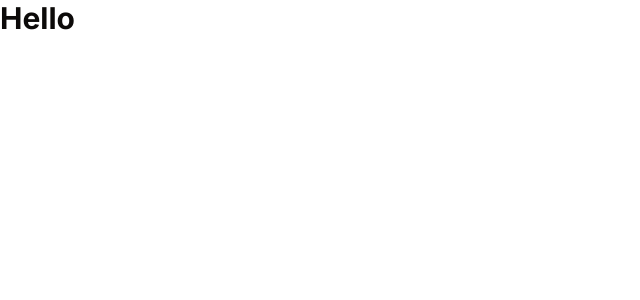
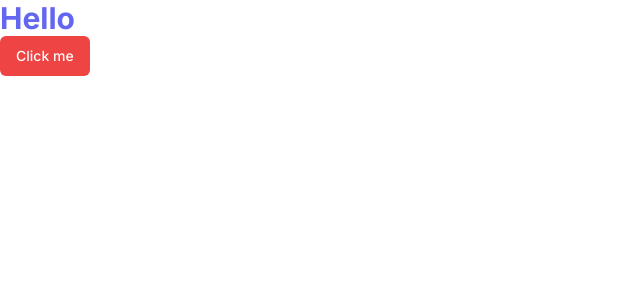
Before and after one commit to ycl818/chat_stream_hub, a Next.js app: page / in a window 1280 px wide. Shown: the top 300 px of the page, without its empty margins (0-640 px from the left). Built offline with nearby package versions, Linux system fonts and the light colour scheme.

Commit message:
add shadcn button

```diff
--- a/app/page.tsx
+++ b/app/page.tsx
@@ -1,3 +1,10 @@
+import { Button } from "@/components/ui/button";
+
 export default function Home() {
-  return <p className="text-3xl font-bold text-align-500 ">Hello </p>;
+  return (
+    <div className="">
+      <p className="text-3xl font-bold text-indigo-500 ">Hello</p>
+      <Button variant="destructive">Click me</Button>
+    </div>
+  );
 }
--- /dev/null
+++ b/components/ui/button.tsx
@@ -0,0 +1,56 @@
+import * as React from "react"
+import { Slot } from "@radix-ui/react-slot"
+import { cva, type VariantProps } from "class-variance-authority"
+
+import { cn } from "@/lib/utils"
+
+const buttonVariants = cva(
+  "inline-flex items-center justify-center rounded-md text-sm font-medium ring-offset-background transition-colors focus-visible:outline-none focus-visible:ring-2 focus-visible:ring-ring focus-visible:ring-offset-2 disabled:pointer-events-none disabled:opacity-50",
+  {
+    variants: {
+      variant: {
+        default: "bg-primary text-primary-foreground hover:bg-primary/90",
+        destructive:
+          "bg-destructive text-destructive-foreground hover:bg-destructive/90",
+        outline:
+          "border border-input bg-background hover:bg-accent hover:text-accent-foreground",
+        secondary:
+          "bg-secondary text-secondary-foreground hover:bg-secondary/80",
+        ghost: "hover:bg-accent hover:text-accent-foreground",
+        link: "text-primary underline-offset-4 hover:underline",
+      },
+      size: {
+        default: "h-10 px-4 py-2",
+        sm: "h-9 rounded-md px-3",
+        lg: "h-11 rounded-md px-8",
+        icon: "h-10 w-10",
+      },
+    },
+    defaultVariants: {
+      variant: "default",
+      size: "default",
+    },
+  }
+)
+
+export interface ButtonProps
+  extends React.ButtonHTMLAttributes<HTMLButtonElement>,
+    VariantProps<typeof buttonVariants> {
+  asChild?: boolean
+}
+
+const Button = React.forwardRef<HTMLButtonElement, ButtonProps>(
+  ({ className, variant, size, asChild = false, ...props }, ref) => {
+    const Comp = asChild ? Slot : "button"
+    return (
+      <Comp
+        className={cn(buttonVariants({ variant, size, className }))}
+        ref={ref}
+        {...props}
+      />
+    )
+  }
+)
+Button.displayName = "Button"
+
+export { Button, buttonVariants }
--- a/package.json
+++ b/package.json
@@ -9,6 +9,7 @@
     "lint": "next lint"
   },
   "dependencies": {
+    "@radix-ui/react-slot": "^1.0.2",
     "@types/node": "20.5.8",
     "@types/react": "18.2.21",
     "@types/react-dom": "18.2.7",
```
Also changed, not shown: 1 other file (tests, documents, lock files or other folders).
